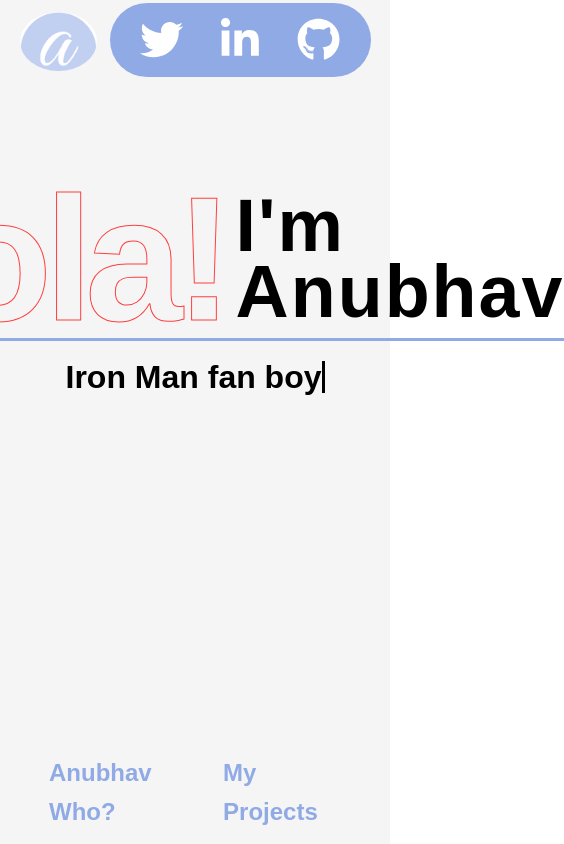
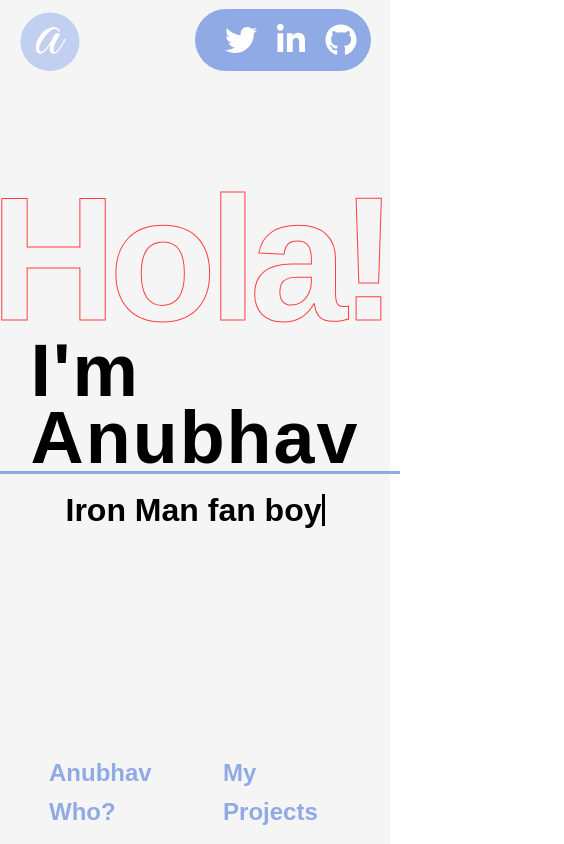
Before and after one commit to Anubhav311/mysite, a React (Create React App) app: page / in a window 390 px wide. Shown: the whole page, 564 px wide, since content can reach past the window. Built offline with nearby package versions, Linux system fonts and the light colour scheme.

Commit message:
made changes to navbar

```diff
--- a/src/components/home/home.css
+++ b/src/components/home/home.css
@@ -27,12 +27,12 @@
     overflow: hidden;
     border-radius: 50%;
   }
-  @media (max-width: 550px) {
+  /* @media (max-width: 550px) {
     .navbar .logo {
       width: 77px;
       margin-top: 3px;
     }
-  }
+  } */
   .navbar .logo img {
     width: 100%;
   }
@@ -47,7 +47,7 @@
   }
   @media (max-width: 550px) {
     .navbar .social-icons {
-      width: 261px;
+      width: 50%;
     }
   }
 
@@ -61,7 +61,7 @@
   }
   @media (max-width: 550px) {
     .navbar .social-icons .fab {
-      font-size: 2.7rem;
+      /* font-size: 2.7rem; */
       color: white;
     }
   }
@@ -78,7 +78,7 @@
   }
   @media (max-width: 550px) {
     .navbar .logo {
-      width: 77px;
+      /* width: 77px; */
       margin-top: 3px;
     }
   }
@@ -212,6 +212,12 @@
     align-items: center;
 }
 
+@media (max-width: 800px) {
+  .root-main-text{
+    flex-direction: column;
+  }
+}
+
 .hola {
     -webkit-text-fill-color: whitesmoke;
     -webkit-text-stroke-width: 1px;
```
Also changed, not shown: 1 other file (tests, documents, lock files or other folders).
